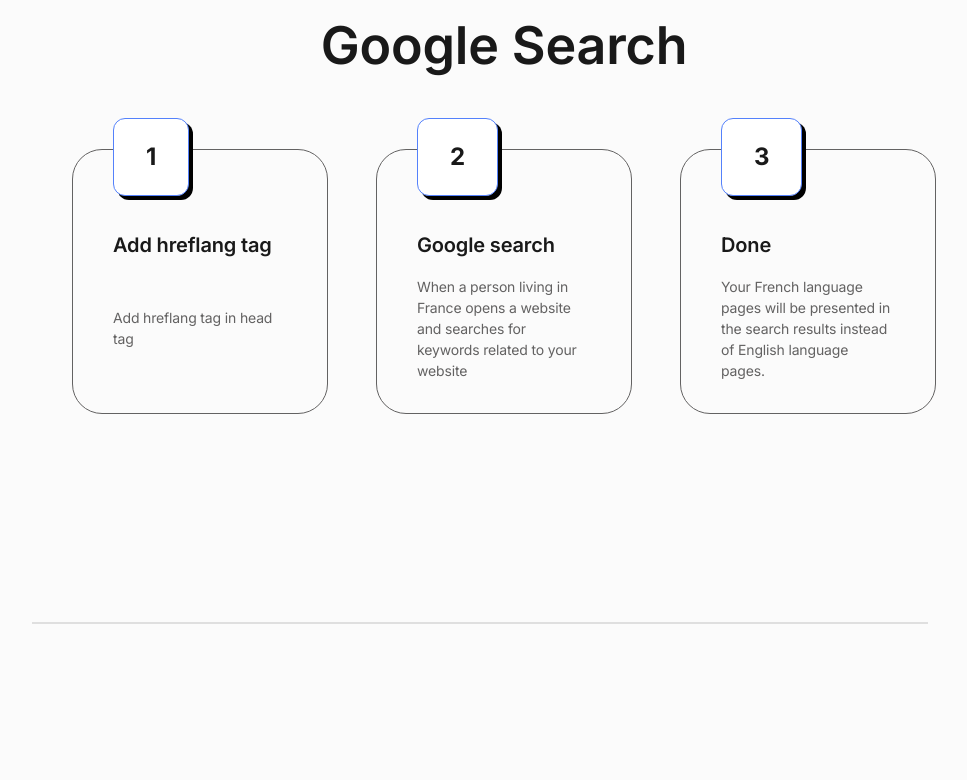
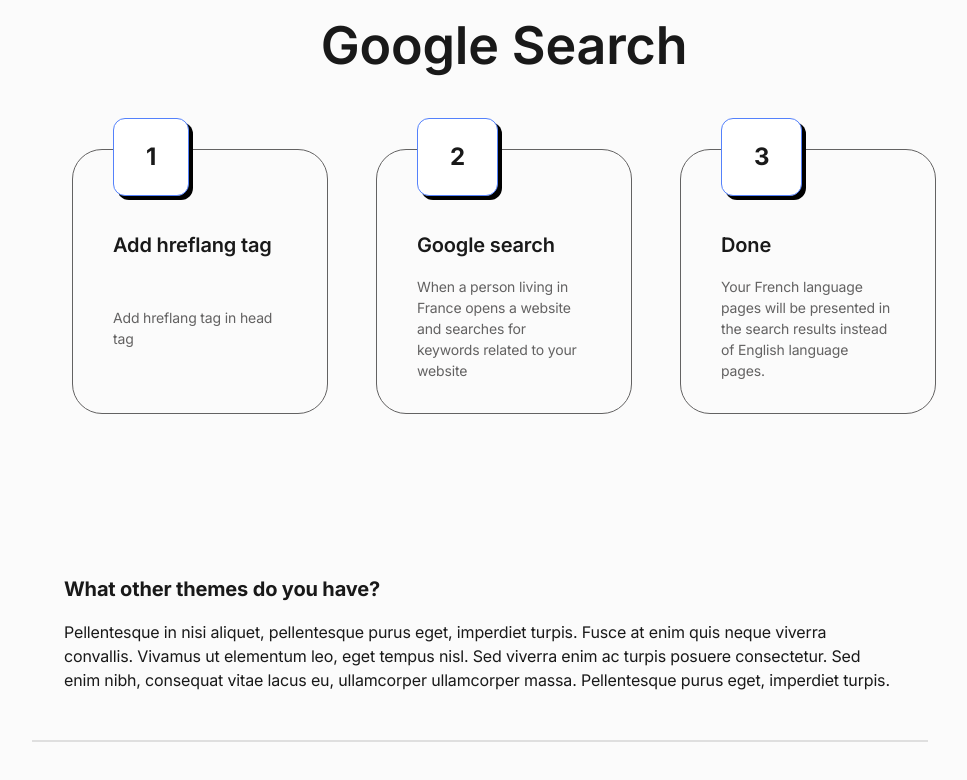
Before and after one commit to yiquan00/SEO-hub, a Next.js app: page /hreflang in a window 1280 px wide. Shown: the part 1146-1926 px from the top of the page, without its empty margins (136-1103 px from the left). Built offline with nearby package versions, Linux system fonts and the light colour scheme.

Commit message:
Update faq.tsx

```diff
--- a/components/faq.tsx
+++ b/components/faq.tsx
@@ -46,7 +46,7 @@
       {/* FAQ Item */}
       <div className="mb-6 max-w-4xl border-b-[2px] border-[#dfdfdf] p-8">
         <div className="flex cursor-pointer justify-between">
-          <p className="text-xl font-bold"></p>
+          <p className="text-xl font-bold">What other themes do you have?</p>
           {/*
           <div className="relative ml-10 mt-1 flex h-5 w-5 items-center justify-center">
             <div className="absolute h-5 w-0.5 bg-[#276ef1]"></div>
@@ -54,9 +54,7 @@
           </div>
           */}
         </div>
-        <p className="my-4">
-
-        </p>
+        <p className="my-4">Pellentesque in nisi aliquet, pellentesque purus eget, imperdiet turpis. Fusce at enim quis neque viverra convallis. Vivamus ut elementum leo, eget tempus nisl. Sed viverra enim ac turpis posuere consectetur. Sed enim nibh, consequat vitae lacus eu, ullamcorper ullamcorper massa. Pellentesque purus eget, imperdiet turpis.</p>
       </div>
     </div>
   {/* */}
```
